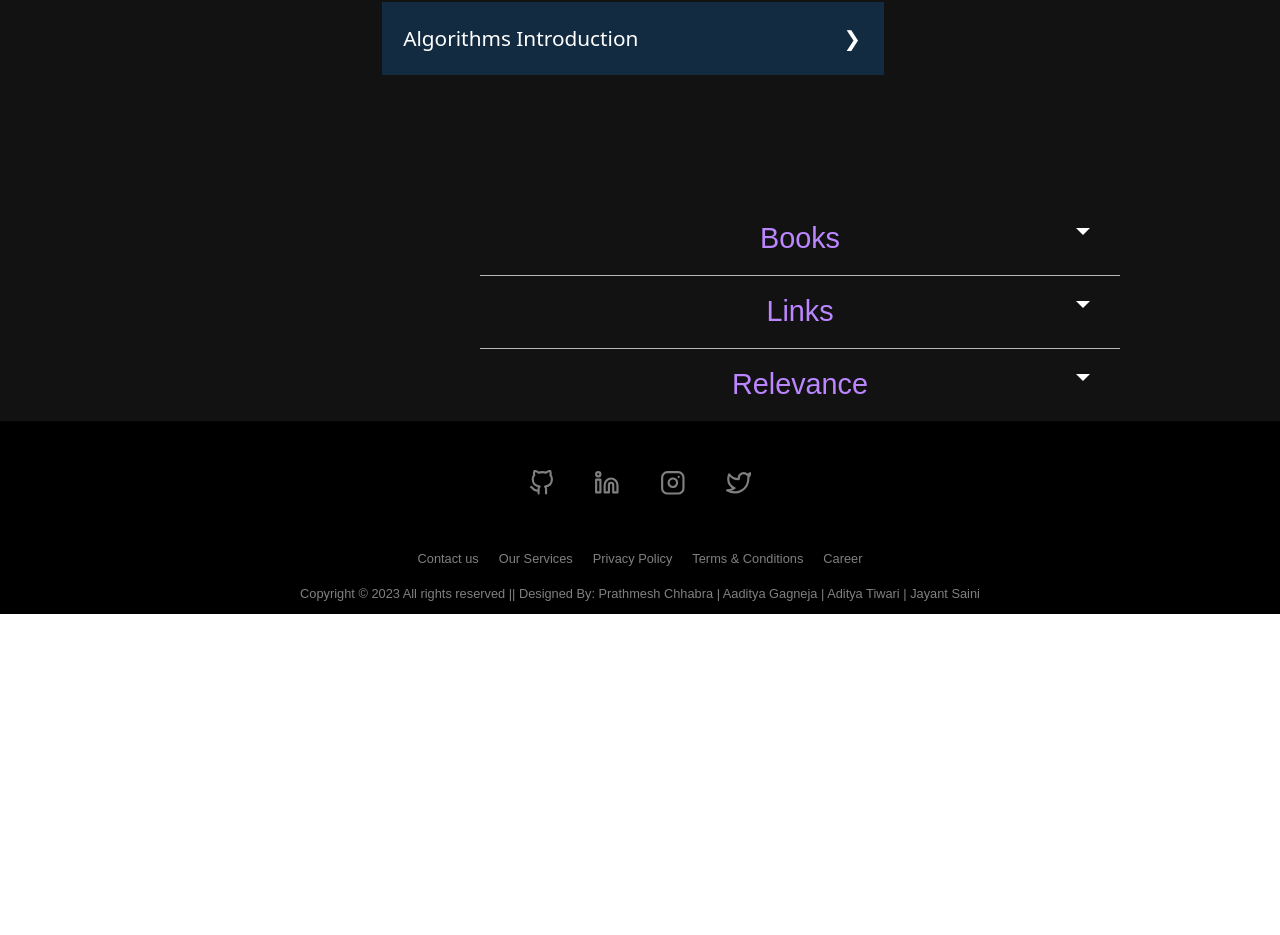
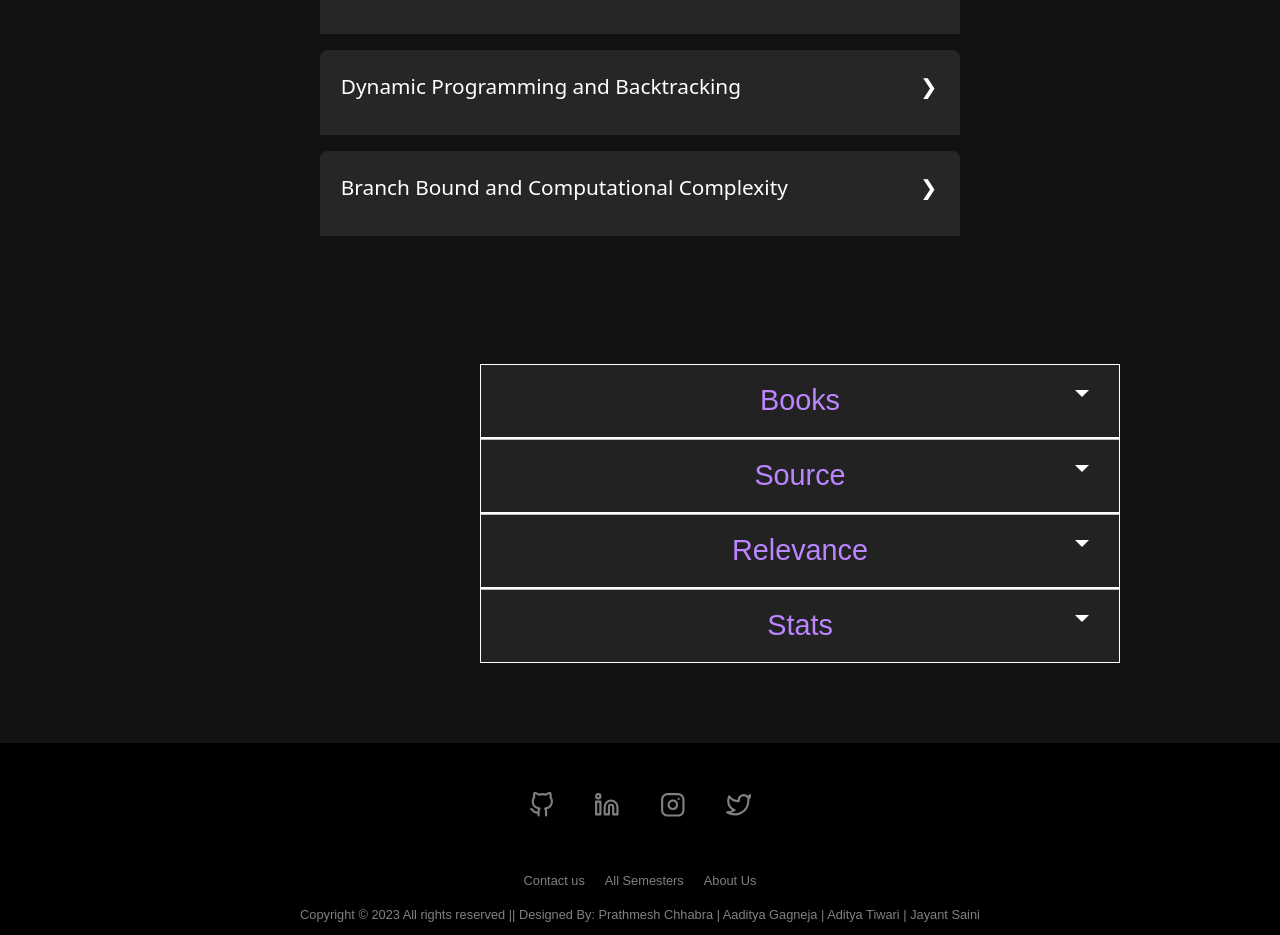
Before and after one commit to p-chhabra/Semester-Detail-Website, a Next.js app: page /1/1 in a window 1280 px wide. Shown: the part 641-1576 px from the top of the page. Before the commit the page ends 1255 px from the top, so only its background shows below. Built offline with nearby package versions, Linux system fonts and the light colour scheme.

Commit message:
Site developed for showcase

```diff
--- a/components/Footer.js
+++ b/components/Footer.js
@@ -39,16 +39,10 @@ const Footer = () => {
                 <Link href="/contact">Contact us</Link>
               </li>
               <li>
-                <a href="#">Our Services</a>
+                <Link href="/">All Semesters</Link>
               </li>
               <li>
-                <a href="#">Privacy Policy</a>
-              </li>
-              <li>
-                <a href="#">Terms & Conditions</a>
-              </li>
-              <li>
-                <a href="#">Career</a>
+                <Link href="/about">About Us</Link>
               </li>
             </ul>
           </div>
--- a/components/accordian.js
+++ b/components/accordian.js
@@ -1,6 +1,7 @@
 import { Fragment } from "react";
 function Accordian(props) {
-  const { item } = props;
+  const { item, topics, name } = props;
+  let i = 0;
   return (
     <>
       <div className="wrap">
@@ -17,11 +18,18 @@ function Accordian(props) {
                 className="tab-label"
                 htmlFor={`heading-checkbox-` + `${item}`}
               >
-                Algorithms Introduction
+                {name}
               </label>
               <div className="tab-content">
-                Some data! Lorem ipsum dolor sit amet consectetur, adipisicing
-                elit. Ipsum, reiciendis!
+                <div className="text-left">
+                  {topics.map((topic) => {
+                    return (
+                      <p key={++i} className="m-3">
+                        {topic}
+                      </p>
+                    );
+                  })}
+                </div>
               </div>
             </div>
           </div>
--- a/pages/[semester]/[course]/index.js
+++ b/pages/[semester]/[course]/index.js
@@ -8,22 +8,31 @@ const Course = ({ course }) => {
   const router = useRouter();
   const courseID = router.query.course;
   const semID = router.query.semester;
-  const unitArr = semData.semesters[semID].courses[courseID].units;
+  const unitArr = course.units;
+  const experiments = course.experiments;
+  let i = 0;
   return (
     <Fragment>
-      <h1 className="h1">Ada</h1>
+      {<h1 className="h1">{course.name}</h1>}
       <h2 className="h2">Syllabus</h2>
-      <div className="h-full"><div className="wrap">
+      {unitArr && (
+        <div className="h-full">
+          <div className="wrap">
             <div className="flex flex-row justify-center items-center">
               <div className="tabs">
-        {unitArr.map((unit)=>{
-          return <Accordian item={unit.unitID}/>
+                {unitArr.map((unit) => {
+                  return (
+                    <Accordian
+                      key={unit.unitID}
+                      item={unit.unitID}
+                      name={unit.name}
+                      topics={unit.topics}
+                    />
+                  );
                 })}
-
               </div>
             </div>
           </div>
-
 
           <div className={styles.collapsecontent}>
             <div className={styles.collapse} id="instagram">
@@ -32,25 +41,28 @@ const Course = ({ course }) => {
               </a>
               <div className={styles.content}>
                 <div className={styles.innercontent}>
-                Lorem ipsum dolor sit amet consectetur adipisicing elit. Libero
-                nobis iusto deleniti corporis alias quo a quam similique
-                cupiditate pariatur aliquid, omnis, officia dicta officiis
-                impedit nisi dolores ut, distinctio placeat. Magni dolores
-                perferendis ab laborum in neque, non exercitationem!
+                  <div className="text-white flex flex-col space-y-6">
+                    {course.books.map((book) => {
+                      return (
+                        <p key={++i} className="mt-4 mb-4">
+                          {book.name}
+                        </p>
+                      );
+                    })}
+                  </div>
                 </div>
               </div>
             </div>
             <div className={styles.collapse} id="twitter">
               <a className="twitter" href="#twitter">
-              Links
+                Source
               </a>
               <div className={styles.content}>
                 <div className={styles.innercontent}>
-                Lorem ipsum dolor sit amet consectetur adipisicing elit. Libero
-                nobis iusto deleniti corporis alias quo a quam similique
-                cupiditate pariatur aliquid, omnis, officia dicta officiis
-                impedit nisi dolores ut, distinctio placeat. Magni dolores
-                perferendis ab laborum in neque, non exercitationem!
+                  <p>
+                    <span className="text-xl">Youtube:</span>{" "}
+                    {course.sources[0].source}
+                  </p>
                 </div>
               </div>
             </div>
@@ -60,16 +72,75 @@ const Course = ({ course }) => {
               </a>
               <div className={styles.content}>
                 <div className={styles.innercontent}>
-                Lorem ipsum dolor sit amet consectetur adipisicing elit. Libero
-                nobis iusto deleniti corporis alias quo a quam similique
-                cupiditate pariatur aliquid, omnis, officia dicta officiis
-                impedit nisi dolores ut, distinctio placeat. Magni dolores
-                perferendis ab laborum in neque, non exercitationem!
+                  <div className="text-white flex flex-col space-y-6">
+                    <p>Placement: {course.relevance.placement}/5</p>
+                    <p>Compitetive: {course.relevance.compitetive}/5</p>
+                  </div>
+                </div>
+              </div>
+            </div>
+            <div className={styles.collapse} id="youtube">
+              <a className="youtube" href="#youtube">
+                Stats
+              </a>
+              <div className={styles.content}>
+                <div className={styles.innercontent}>
+                  <div className="text-white flex flex-col space-y-6">
+                    Average SGPI: {course.meanSG}
+                    <br />
+                    <br />
+                    Median SGPI: {course.medianSG}
+                    <br />
+                    <br />
+                    Highest SGPI: {course.maxSG}
+                    <br />
+                    <br />
                   </div>
                 </div>
               </div>
             </div>
           </div>
+        </div>
+      )}
+
+      {experiments && (
+        <>
+          <div className="flex flex-row justify-center">
+            <div className="flex flex-col bg-[#736b6b38] w-[1000px] rounded-lg p-10">
+              <h1 className="text-4xl mb-10">List of Experiments</h1>
+              {experiments.map((exp) => {
+                return (
+                  <p className="m-3" key={++i}>
+                    {exp}
+                  </p>
+                );
+              })}
+            </div>
+          </div>
+          <div className={styles.collapsecontent}>
+            <div className={styles.collapse} id="instagram">
+              <a className="instagram" href="#instagram">
+                Stats
+              </a>
+              <div className={styles.content}>
+                <div className={styles.innercontent}>
+                  <div className="text-white flex flex-col space-y-6">
+                    Average SGPI: {course.meanSG}
+                    <br />
+                    <br />
+                    Median SGPI: {course.medianSG}
+                    <br />
+                    <br />
+                    Highest SGPI: {course.maxSG}
+                    <br />
+                    <br />
+                  </div>
+                </div>
+              </div>
+            </div>
+          </div>
+        </>
+      )}
     </Fragment>
   );
 };
@@ -91,6 +162,7 @@ export async function getStaticPaths() {
       });
     });
   });
+  console.log(paths);
 
   return {
     paths,
@@ -102,6 +174,6 @@ export async function getStaticProps(context) {
   const semID = context.params.semester;
   const courseID = context.params.course;
   return {
-    props: { course: semData.semesters[semID].courses[courseID] },
+    props: { course: semData.semesters[semID - 1].courses[courseID - 1] },
   };
 }
--- a/styles/course.module.css
+++ b/styles/course.module.css
@@ -12,11 +12,14 @@
     width: 50vw;
     margin-left: 30rem ;
     margin-top: 7rem;
+    padding-bottom: 5rem;
     /* box-shadow: 10px 10px 5px 0px rgba(0, 0, 0, 0.75); */
   }
 
   .collapse {
-    background: #121212;
+    background: #5e5a5a38;
+    border-width: 1px;
+    border-color: #fff;
   }
 
   .collapse a {
@@ -57,6 +60,7 @@
 
   .innercontent {
     padding: 1.8rem;
+    padding-bottom: 3rem;
   }
 
   .content {
@@ -79,6 +83,10 @@
 
   .collapse:target a:before {
     transform: rotate(-90deg);
+  }
+
+  .innercontent a{
+    text-decoration: none;
   }
 
   @media (max-width: 768px) {
--- a/styles/globals.css
+++ b/styles/globals.css
@@ -106,15 +106,15 @@ html {
 
 .wrap {
   border-bottom: 1px solid var(--primary-text-color);
+  text-align: center;
 }
 
 .tab {
-  width: 60%;
-  margin-left: 10rem;
+  width: 40rem;
   margin-bottom: 1rem;
   color: var(--primary-color);
   overflow: hidden;
-  background-color: #122b40;
+  background-color: #736b6b38;
 }
 .h1 {
   font-size: 3.2em;
```
Lines whose indentation alone changed are shown as unchanged.
